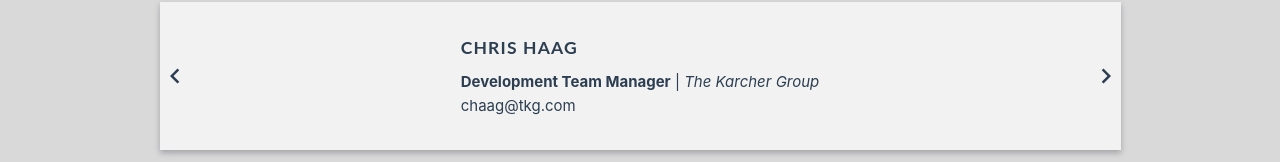
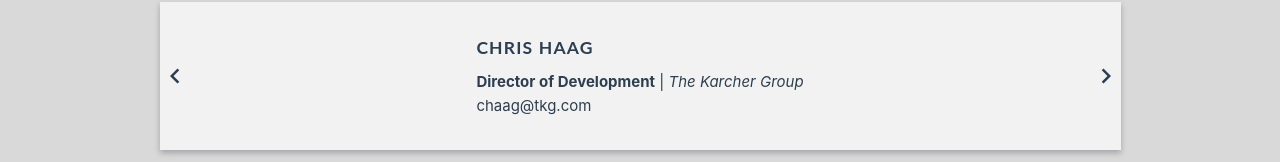
Before and after one commit to jkimble/vue-portfolio, a Vue app: page /experience in a window 1280 px wide. Shown: the part 879-1041 px from the top of the page. Built offline with nearby package versions, Linux system fonts and the light colour scheme; a web font is replaced by a local one.

Commit message:
change reference text

```diff
--- a/src/components/custom/ReferenceSlider.vue
+++ b/src/components/custom/ReferenceSlider.vue
@@ -11,7 +11,7 @@ defineProps({
 
 
 const slides = [
-  { id: '1', r_name: 'Chris Haag', r_title: "Development Team Manager", r_company: "The Karcher Group", r_email: "chaag@tkg.com" },
+  { id: '1', r_name: 'Chris Haag', r_title: "Director of Development", r_company: "The Karcher Group", r_email: "chaag@tkg.com" },
   { id: '2', r_name: 'Dr. Julian Woods, DDS', r_title: "General Dentist", r_company: "Landover Dental Associates", r_email: "jawoods9041@gmail.com" },
   { id: '3', r_name: 'Darla Brown', r_title: "VP of Digital Services", r_company: "The Karcher Group", r_email: "dbrown@tkg.com" },
 ]
```
